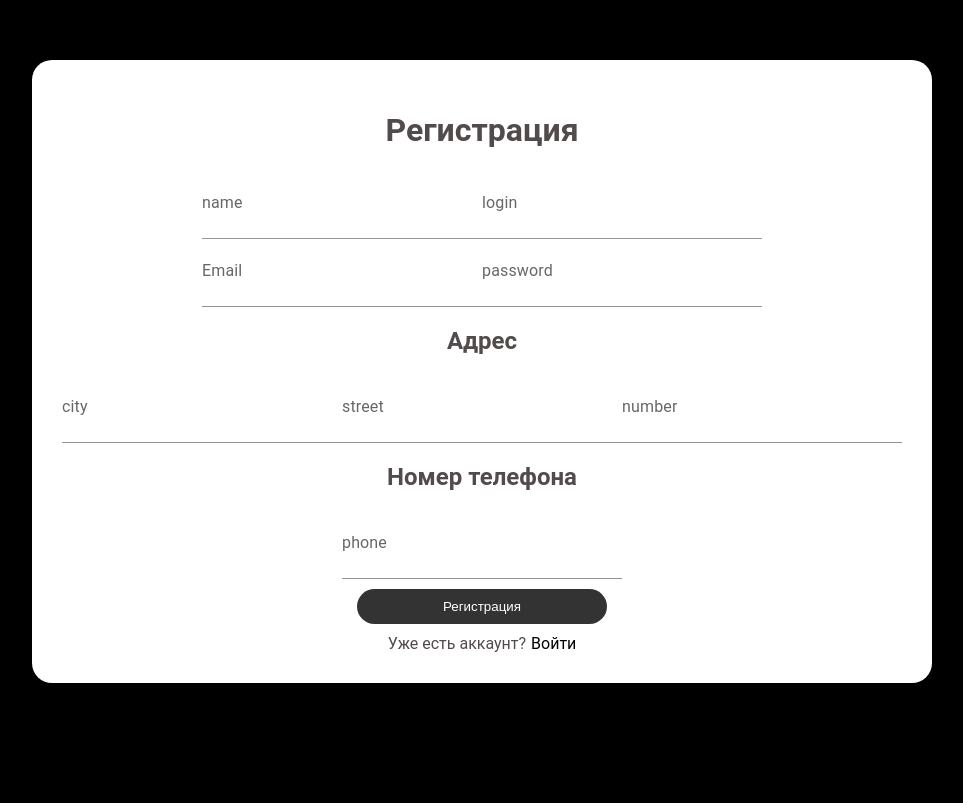
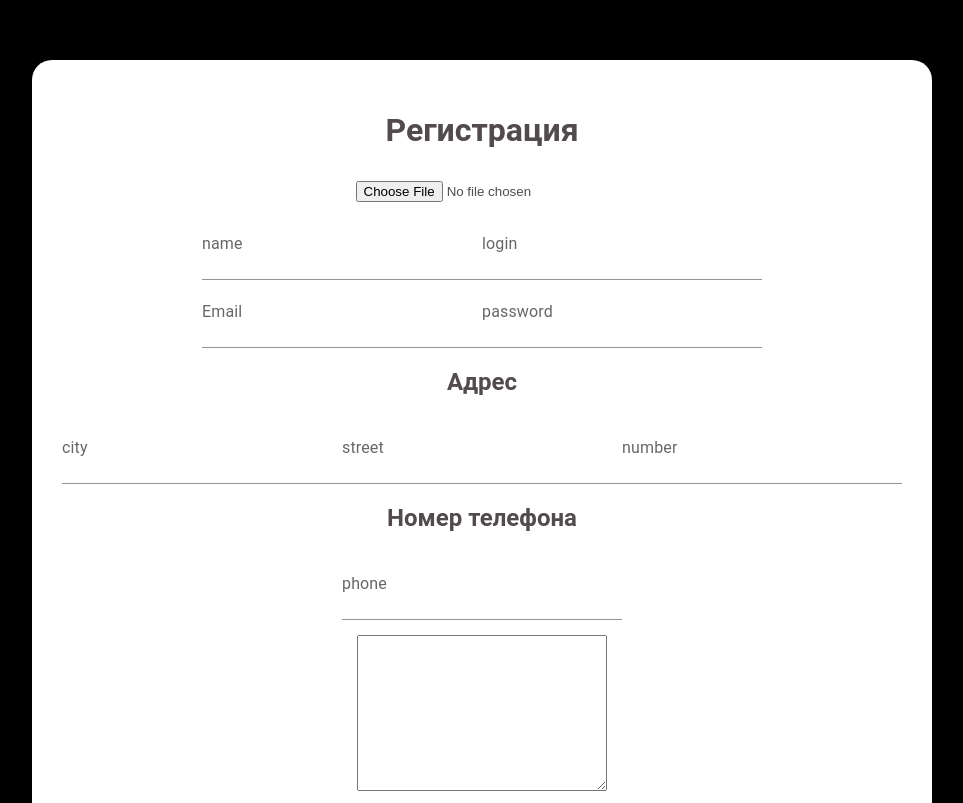
Before and after one commit to Amirhad/car-services-client, a React (Create React App) app: page /signup in a window 1280 px wide. Shown: the part 120-923 px from the top of the page, without its empty margins (158-1121 px from the left). Before the commit the page ends 833 px from the top, so only its background shows below. Built offline with nearby package versions, Linux system fonts and the light colour scheme.

Commit message:
изменение всего

```diff
--- a/src/components/Sign/SignInUp.jsx
+++ b/src/components/Sign/SignInUp.jsx
@@ -10,7 +10,8 @@ function SignInUp() {
   const signinUp = useSelector(state => state.authentication.signingUp)
 
   const dispatch = useDispatch()
-  const navigate = useNavigate()
+  const navigate = useNavigate();
+
   const [login, setLogin] = useState('')
   const [name, setName] = useState('')
   const [city, setCity] = useState('')
@@ -19,21 +20,29 @@ function SignInUp() {
   const [number, setNumber] = useState('')
   const [phone, setPhone] = useState('')
   const [password, setPassword] = useState('')
+  const [text, setText] = useState('')
+  const [img, setImg] = useState('')
 
 
   const handleSubmit = () => {
-    dispatch(createService(email, password, login, name, city, street))
+    dispatch(createService(email, password, login, name, city, street, number, phone, text, img))
+    navigate('/signin')
+
   }
   const handleLogin = (e) => {
     e.preventDefault()
-    navigate('/')
   }
 
   return (
-    <div className={styles.bigBlock}>
       <form className={styles.form} onSubmit={handleLogin}>
         <div className={styles.block}>
           <h1>Регистрация</h1>
+          <div>
+            <input
+            value={img}
+            onChange={(e) => setImg(e.target.value)}
+            type="file" />
+          </div>
           <div className={styles.inputTop}>
             <TextField
               id="standard-basic" label="name" variant="standard"
@@ -95,6 +104,16 @@ function SignInUp() {
               onChange={(e) => setPhone(e.target.value)} />
           </div>
           <div>
+            <textarea
+              className={styles.textarea}
+              value={text}
+              onChange={(e) => setText(e.target.value)}
+              name=""
+              id=""
+              cols="30"
+              rows="10">напишите текст</textarea>
+          </div>
+          <div>
             <button
               className={styles.btn}
               disabled={signinUp}
@@ -106,7 +125,6 @@ function SignInUp() {
           <Link to='/signin'>Войти</Link>
         </div>
       </form>
-    </div>
   );
 }
 
--- a/src/components/Sign/sign.module.css
+++ b/src/components/Sign/sign.module.css
@@ -49,3 +49,8 @@
     cursor: pointer;
     background: -webkit-linear-gradient(left, #005bea, #00c6fb);
 }
+
+.textarea {
+    margin-top: 15px;
+    width: 250px;
+}
```
